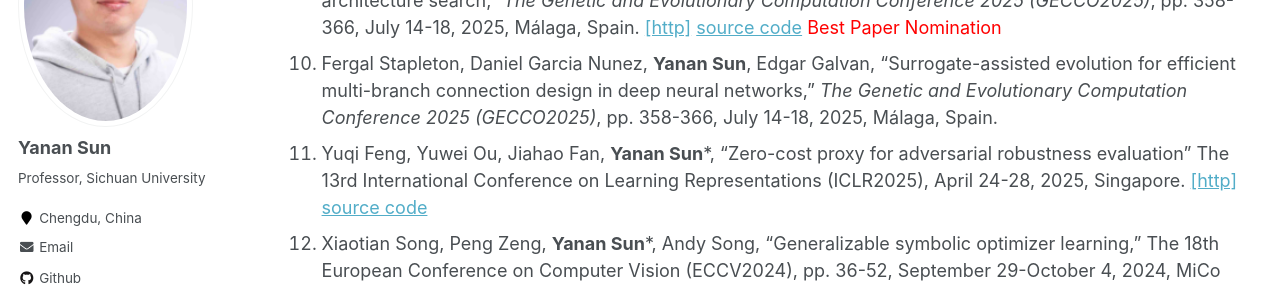
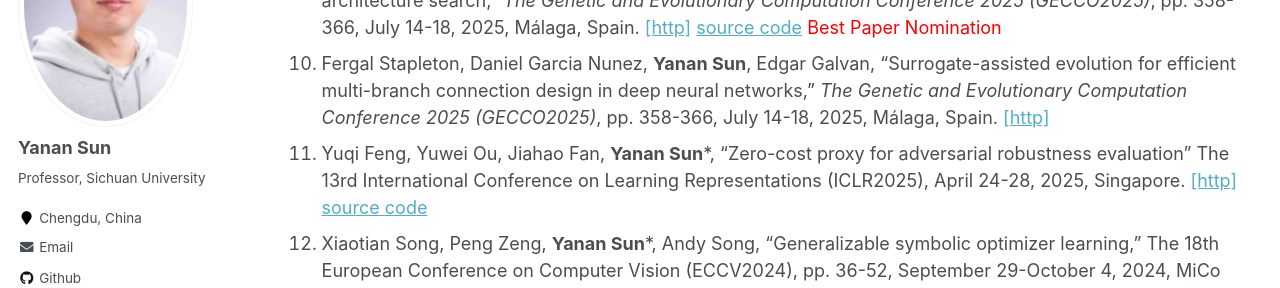
Before and after one commit to yn-sun/yn-sun.github.io, a Jekyll site: the page built from _pages/publications-c.md, in a window 1280 px wide and 900 px high, scrolled down 768 px. Shown: the part 153-441 px from the top of the window. Built offline with Jekyll 4.4.1, drawn with Linux system fonts in a browser that asks for light colours; comment, search, counter and statistics services are not loaded.

Commit message:
Update publications-c.md

```diff
--- a/_pages/publications-c.md
+++ b/_pages/publications-c.md
@@ -15,7 +15,7 @@ author_profile: true
 7. Jingrong Xie, Yuqi Feng, Minxiao Zhong, **Yanan Sun***, "Neural architecture generation via contrastive representation learning," International Joint Conference on Neural Networks 2025 (IJCNN2025), June 30-July 5, 2025, Rome, Italy.
 8. Minxiao Zhong, Jingrong Xie, Qing Li, **Yanan Sun***, "A lightweight architecture for predicting neutronic parameters via neural architecture search," International Joint Conference on Neural Networks 2025 (IJCNN2025), June 30-July 5, 2025, Rome, Italy.
 9. Junhao Huang, Bing Xue, **Yanan Sun***, Mengjie Zhang, "Evolving comprehensive proxies for zero-shot neural architecture search," <i>The Genetic and Evolutionary Computation Conference 2025 (GECCO2025)</i>, pp. 358-366, July 14-18, 2025, Málaga, Spain. [[http]](https://dl.acm.org/doi/10.1145/3712256.3726315)    [source code](https://github.com/HuangJunh/ECP)  <span style="color: #FF0000">Best Paper Nomination</span>
-10. Fergal Stapleton, Daniel Garcia Nunez, **Yanan Sun**, Edgar Galvan, "Surrogate-assisted evolution for efficient multi-branch connection design in deep neural networks," <i>The Genetic and Evolutionary Computation Conference 2025 (GECCO2025)</i>, pp. 358-366, July 14-18, 2025, Málaga, Spain.
+10. Fergal Stapleton, Daniel Garcia Nunez, **Yanan Sun**, Edgar Galvan, "Surrogate-assisted evolution for efficient multi-branch connection design in deep neural networks," <i>The Genetic and Evolutionary Computation Conference 2025 (GECCO2025)</i>, pp. 358-366, July 14-18, 2025, Málaga, Spain. [[http]](https://dl.acm.org/doi/10.1145/3712255.3726649)
 11. Yuqi Feng, Yuwei Ou, Jiahao Fan, **Yanan Sun***, "Zero-cost proxy for adversarial robustness evaluation" The 13rd International Conference on Learning Representations (ICLR2025), April 24-28, 2025, Singapore. [[http]](https://openreview.net/forum?id=zHf7hOfeer)  [source code](https://anonymous.4open.science/r/ZCP-05B6)
 12. Xiaotian Song, Peng Zeng, **Yanan Sun***, Andy Song, "Generalizable symbolic optimizer learning," The 18th European Conference on Computer Vision (ECCV2024), pp. 36-52, September 29-October 4, 2024, MiCo Milano, Italy. [[http]](https://www.ecva.net/papers/eccv_2024/papers_ECCV/html/10485_ECCV_2024_paper.php)  [source code](https://github.com/songxt3/SOL)
 13. Xiaotian Song, Shuchao Deng, Jiahao Fan, **Yanan Sun***, "Physics-informed neural networks with generalized residual-based adaptive sampling," 2024 International Conference on Intelligent Computing (ICIC2024), pp. 320-332, August 5-8, 2024, Tianjin, China. [[http]](https://link.springer.com/chapter/10.1007/978-981-97-5581-3_26)
```
